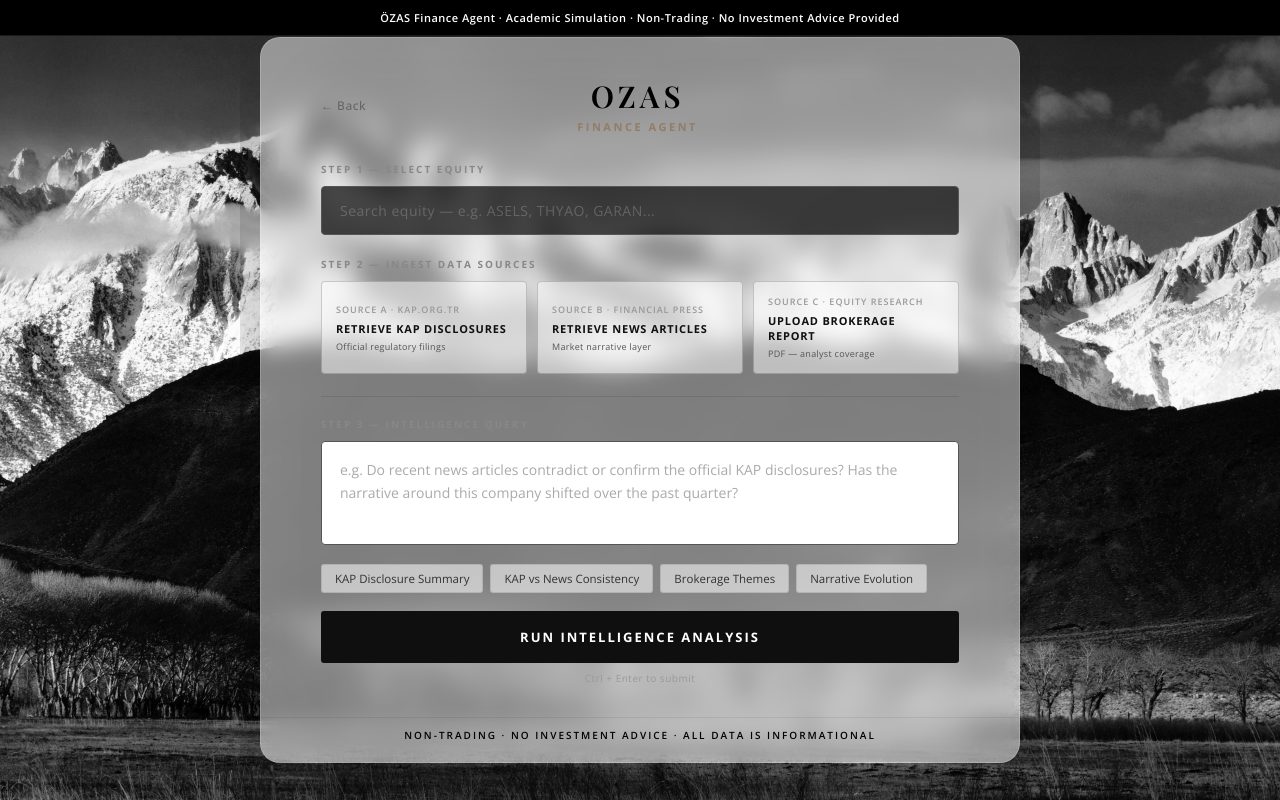
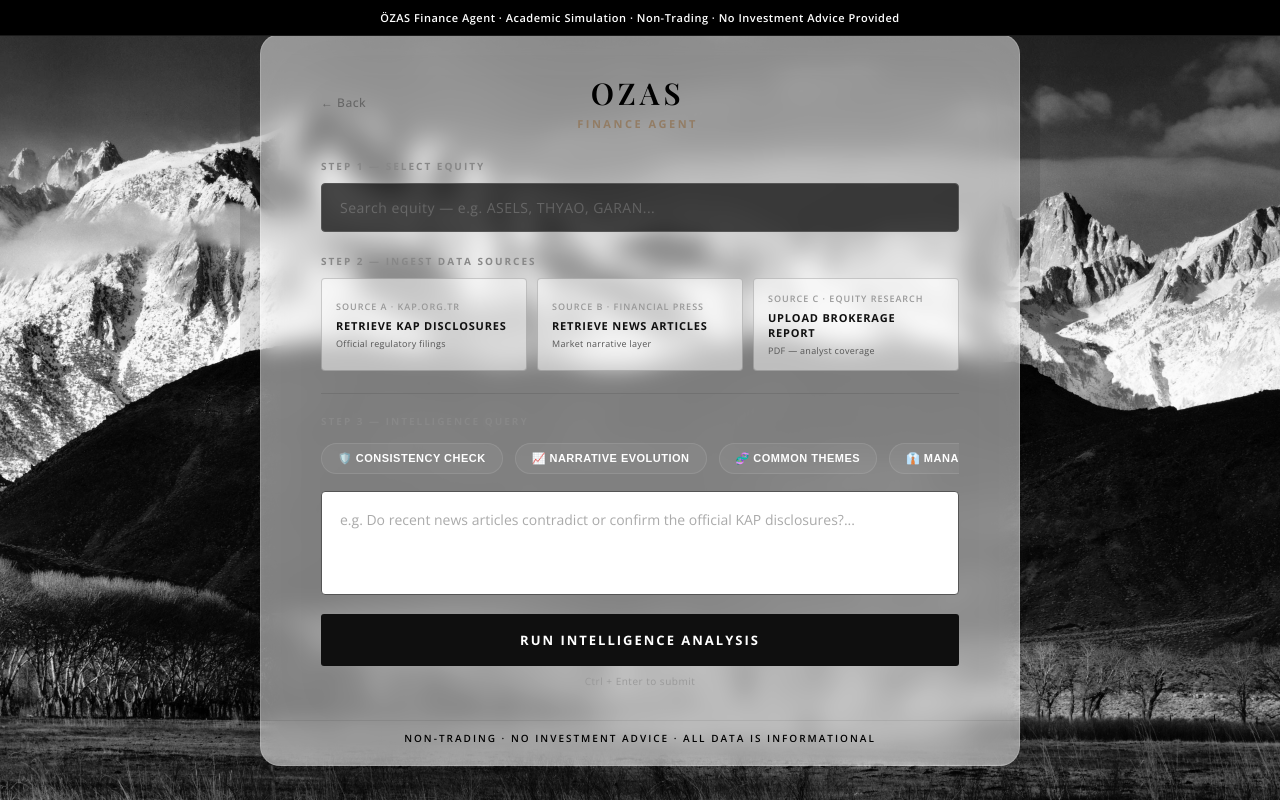
Before and after one commit to berkeozdemir06/banking-system-final, a FastAPI app: page /agent in a window 1280 px wide. Run offline with FastAPI, Linux system fonts and the light colour scheme; parts of the project's set-up code (start-up, migrations or seed data) failed here and were passed over.

Commit message:
UI Upgrade: Added Thinking Terminal and Strategic Analysis presets for Elite Agent experience

```diff
--- a/frontend/templates/agent.html
+++ b/frontend/templates/agent.html
@@ -259,13 +259,57 @@
             transition: background 0.25s;
             display: flex; justify-content: center; align-items: center; gap: 10px;
         }
-        .analyse-btn:hover {
-            background: #000;
-            box-shadow: 0 10px 30px rgba(0,0,0,0.3);
-            transform: translateY(-1px);
-        }
         .analyse-btn:active { transform: translateY(0); }
         .analyse-btn:disabled { opacity: 0.5; cursor: not-allowed; }
+
+        /* ── Thinking Terminal ── */
+        .thinking-terminal {
+            display: none;
+            background: rgba(0,0,0,0.85);
+            border: 1px solid rgba(255,255,255,0.1);
+            border-radius: 12px;
+            padding: 20px;
+            margin-top: 25px;
+            font-family: 'JetBrains Mono', monospace;
+            font-size: 11px;
+            color: #fff;
+            line-height: 1.8;
+            max-height: 200px;
+            overflow-y: auto;
+            animation: slideUp 0.4s ease;
+        }
+        @keyframes slideUp { from { opacity: 0; transform: translateY(10px); } to { opacity: 1; transform: translateY(0); } }
+        .log-line { display: flex; align-items: center; gap: 10px; margin-bottom: 5px; opacity: 0; animation: logIn 0.3s forwards; }
+        @keyframes logIn { to { opacity: 1; } }
+        .log-icon { font-size: 14px; width: 20px; text-align: center; }
+        .log-timestamp { color: rgba(255,255,255,0.3); font-size: 9px; min-width: 60px; }
+        .log-text { color: #fff; text-shadow: 0 0 10px rgba(255,255,255,0.2); }
+        .log-spinner { width: 12px; height: 12px; border: 2px solid rgba(255,255,255,0.1); border-top-color: #fff; border-radius: 50%; animation: spin 0.8s linear infinite; }
+
+        .query-presets {
+            display: flex;
+            gap: 12px;
+            margin-top: 15px;
+            margin-bottom: 12px;
+            overflow-x: auto;
+            padding-bottom: 5px;
+            scrollbar-width: none;
+        }
+        .preset-btn {
+            background: rgba(255,255,255,0.05);
+            border: 1px solid rgba(255,255,255,0.1);
+            color: #fff;
+            padding: 8px 16px;
+            border-radius: 30px;
+            font-size: 11px;
+            font-weight: 600;
+            white-space: nowrap;
+            cursor: pointer;
+            transition: all 0.2s;
+            text-transform: uppercase;
+            letter-spacing: 0.5px;
+        }
+        .preset-btn:hover { background: #fff; color: #000; transform: scale(1.05); }
 
         /* ── Result area ── */
         .result-area { display: none; margin-top: 22px; }
@@ -379,22 +423,27 @@
 
             <!-- Step 3: Query -->
             <div class="section-label" style="margin-top:20px;">Step 3 — Intelligence Query</div>
+
+            <div class="query-presets">
+                <button class="preset-btn" onclick="setPrompt('Analyze recent board decisions vs news sentiment')">🛡️ Consistency Check</button>
+                <button class="preset-btn" onclick="setPrompt('How has the strategic narrative evolved in the last year?')">📈 Narrative Evolution</button>
+                <button class="preset-btn" onclick="setPrompt('What are the common brokerage themes and consensus?')">🧬 Common Themes</button>
+                <button class="preset-btn" onclick="setPrompt('Analyze the latest management and board changes')">👔 Management Analysis</button>
+            </div>
+
             <textarea class="question-area" id="question-in" rows="3"
-                placeholder="e.g. Do recent news articles contradict or confirm the official KAP disclosures? Has the narrative around this company shifted over the past quarter?"
+                placeholder="e.g. Do recent news articles contradict or confirm the official KAP disclosures?..."
                 onkeydown="if(event.key==='Enter' && event.ctrlKey) runQuery()"></textarea>
-
-            <div class="prompts-row">
-                <div class="prompt-chip" onclick="setPrompt('What types of KAP disclosures has this company published in the last 6 months?')">KAP Disclosure Summary</div>
-                <div class="prompt-chip" onclick="setPrompt('Do recent news articles contradict or align with official KAP disclosures?')">KAP vs News Consistency</div>
-                <div class="prompt-chip" onclick="setPrompt('What common themes appear across recent brokerage research reports?')">Brokerage Themes</div>
-                <div class="prompt-chip" onclick="setPrompt('How has the media narrative around this company changed over the past 3 months?')">Narrative Evolution</div>
-            </div>
 
             <!-- Analyse -->
             <button class="analyse-btn" id="analyse-btn" onclick="runQuery()">
-                RUN INTELLIGENCE ANALYSIS
+                <div id="btn-loader" class="btn-loader" style="display:none;margin-right:10px;"></div>
+                <span id="btn-text">RUN INTELLIGENCE ANALYSIS</span>
             </button>
             <div style="text-align:center;margin-top:8px;font-size:10px;color:#999;letter-spacing:0.5px;">Ctrl + Enter to submit</div>
+
+            <!-- Thinking Terminal -->
+            <div id="thinking-terminal" class="thinking-terminal"></div>
 
             <!-- Result -->
             <div class="result-area" id="result-area">
@@ -606,16 +655,36 @@
         const question = document.getElementById('question-in').value.trim();
         if (!question) { document.getElementById('question-in').focus(); return; }
 
+        const terminal = document.getElementById('thinking-terminal');
         const btn = document.getElementById('analyse-btn');
-        btn.innerHTML = '<div class="spinner-icon"></div> Analysing…';
+        const btnText = document.getElementById('btn-text');
+        const resultArea = document.getElementById('result-area');
+
+        // Reset
+        terminal.innerHTML = '';
+        terminal.style.display = 'block';
         btn.disabled = true;
+        btnText.innerText = 'PROCESSING...';
+        resultArea.style.display = 'none';
 
-        const resultArea = document.getElementById('result-area');
-        resultArea.style.display = 'none';
-        document.getElementById('error-text').style.display = 'none';
-        document.getElementById('consistency-note').style.display = 'none';
-        document.getElementById('sources-row').innerHTML = '';
-        document.getElementById('agent-meta').textContent = '';
+        const addLog = (text, icon = '🔍') => {
+            const line = document.createElement('div');
+            line.className = 'log-line';
+            const now = new Date().toLocaleTimeString();
+            line.innerHTML = `
+                <span class="log-timestamp">${now}</span>
+                <span class="log-icon">${icon}</span>
+                <span class="log-text">${text}</span>
+            `;
+            terminal.appendChild(line);
+            terminal.scrollTop = terminal.scrollHeight;
+        };
+
+        addLog(`Analyzing query intent for ticker: ${ticker || 'Global'}...`);
+        await new Promise(r => setTimeout(r, 600));
+        addLog(`Accessing vectorized memory in ChromaDB...`, '📚');
+        await new Promise(r => setTimeout(r, 800));
+        addLog(`Retrieving relevant KAP filings and news articles...`, '🗞️');
 
         const t0 = Date.now();
         try {
@@ -623,9 +692,17 @@
                 method: 'POST', headers: { 'Content-Type': 'application/json' },
                 body: JSON.stringify({ question, ticker: ticker || null }),
             });
+
+            addLog(`Executing Cross-Source Verification (KAP vs News)...`, '⚖️');
+            await new Promise(r => setTimeout(r, 1000));
+            addLog(`LLM Reasoning started (Model: Llama 3.3)...`, '🧠');
+
             if (!res.ok) throw new Error(`${res.status}`);
             const data = await res.json();
             const elapsed = ((Date.now() - t0) / 1000).toFixed(2);
+
+            addLog(`Intelligence report generated successfully.`, '✅');
+            await new Promise(r => setTimeout(r, 500));
 
             let answer = (data.answer || '')
                 .replace('⚠️ Bu sistem yatırım tavsiyesi vermez. Sunulan bilgiler yalnızca bilgi amaçlıdır ve al/sat kararı için kullanılamaz.', '')
@@ -647,6 +724,7 @@
             }
             if (data.sources && data.sources.length) {
                 const row = document.getElementById('sources-row');
+                row.innerHTML = '';
                 const seen = new Set();
                 data.sources.forEach(s => {
                     if (!seen.has(s.source_type)) {
@@ -659,13 +737,16 @@
                 });
             }
             resultArea.style.display = 'block';
+            resultArea.scrollIntoView({ behavior: 'smooth' });
+
         } catch (err) {
+            addLog(`ERROR: ${err.message}`, '❌');
             resultArea.style.display = 'block';
             const errEl = document.getElementById('error-text');
             errEl.textContent = 'Agent offline — ensure the API server is running on port 8080.';
             errEl.style.display = 'block';
         } finally {
-            btn.innerHTML = 'RUN INTELLIGENCE ANALYSIS';
+            btnText.innerText = 'RUN INTELLIGENCE ANALYSIS';
             btn.disabled = false;
         }
     }
```
